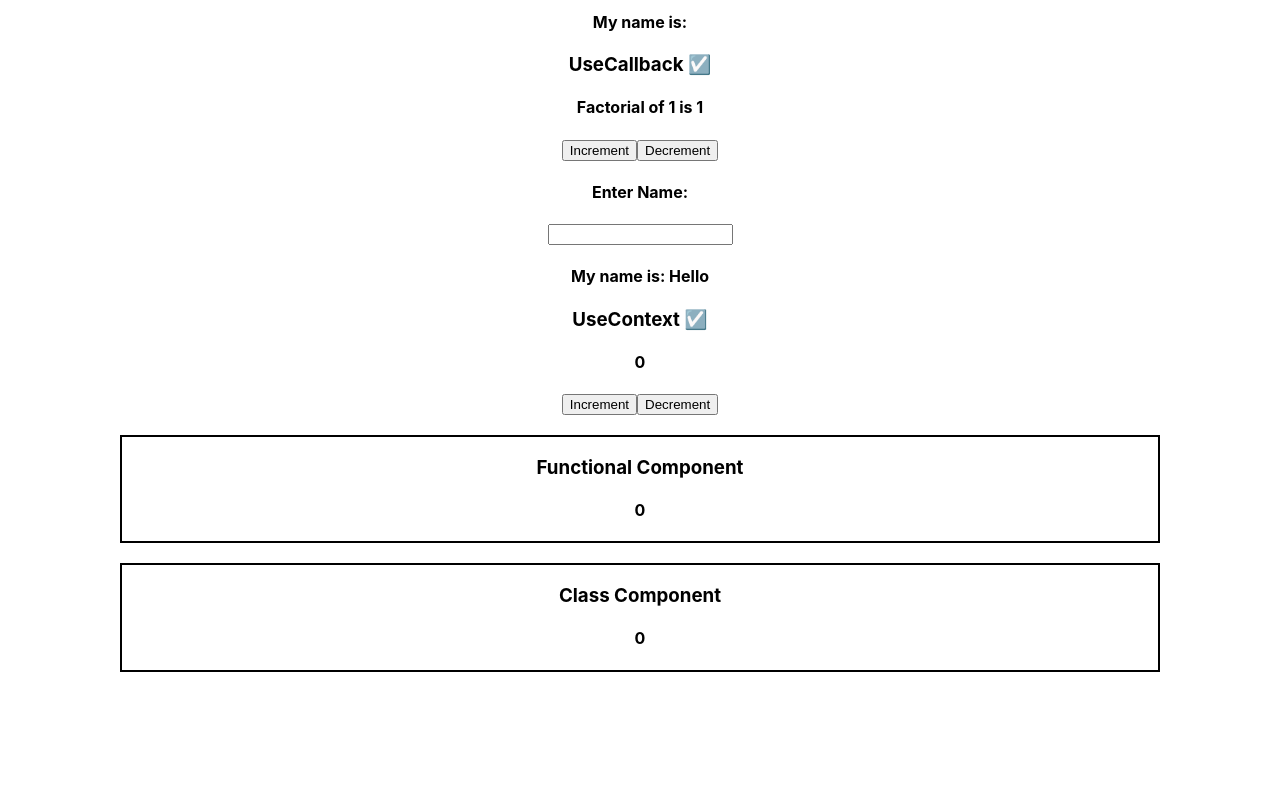
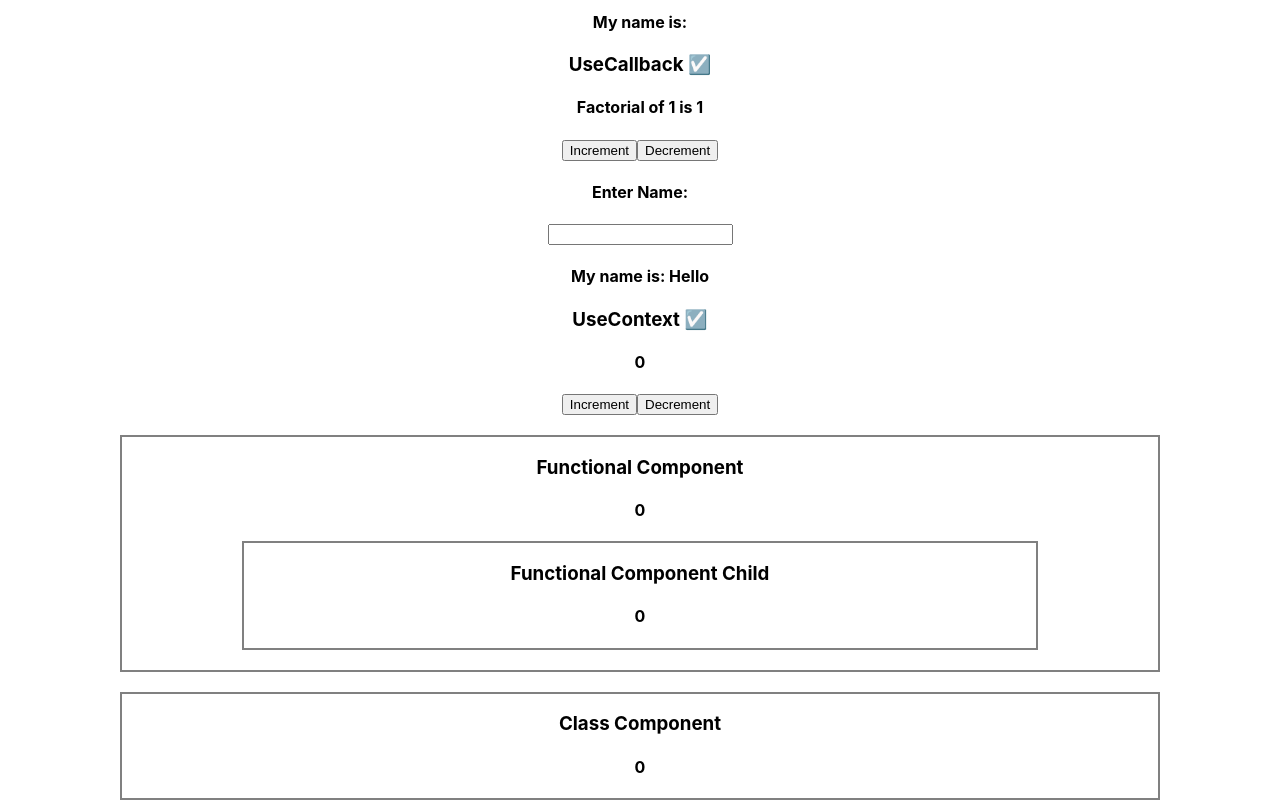
Before and after one commit to Tausif4171/React-Hooks, a React (Create React App) app: page / in a window 1280 px wide. Shown: the part 986-1786 px from the top of the page. Before the commit the page ends 1658 px from the top, so only its background shows below. Built offline with nearby package versions, Linux system fonts and the light colour scheme.

Commit message:
passing counter value as a props to child functional component

```diff
--- a/src/React Hooks/useContext.js/CComponent.js
+++ b/src/React Hooks/useContext.js/CComponent.js
@@ -3,7 +3,7 @@ import React from "react";
 class CComponent extends React.Component {
   render() {
     return (
-      <div style={{ border: "2px solid #000", margin: "0px 120px 0px 120px" }}>
+      <div style={{ border: "2px solid grey", margin: "0px 120px 0px 120px" }}>
         <h3>Class Component</h3>
         <h4>{this.props.counter}</h4>
       </div>
--- a/src/React Hooks/useContext.js/FComponent.js
+++ b/src/React Hooks/useContext.js/FComponent.js
@@ -1,10 +1,20 @@
 import React from "react";
 
-const FComponent = (pros) => {
-  const { counter } = pros;
+const FComponent = (props) => {
+  const { counter } = props;
   return (
-    <div style={{ border: "2px solid #000", margin: "20px 120px 20px 120px" }}>
+    <div style={{ border: "2px solid grey", margin: "20px 120px 20px 120px" }}>
       <h3>Functional Component</h3>
+      <h4>{counter}</h4>
+      <FComponentChild counter={counter} />
+    </div>
+  );
+};
+
+const FComponentChild = ({counter}) => {
+  return (
+    <div style={{ border: "2px solid grey", margin: "20px 120px 20px 120px" }}>
+      <h3>Functional Component Child</h3>
       <h4>{counter}</h4>
     </div>
   );
```
